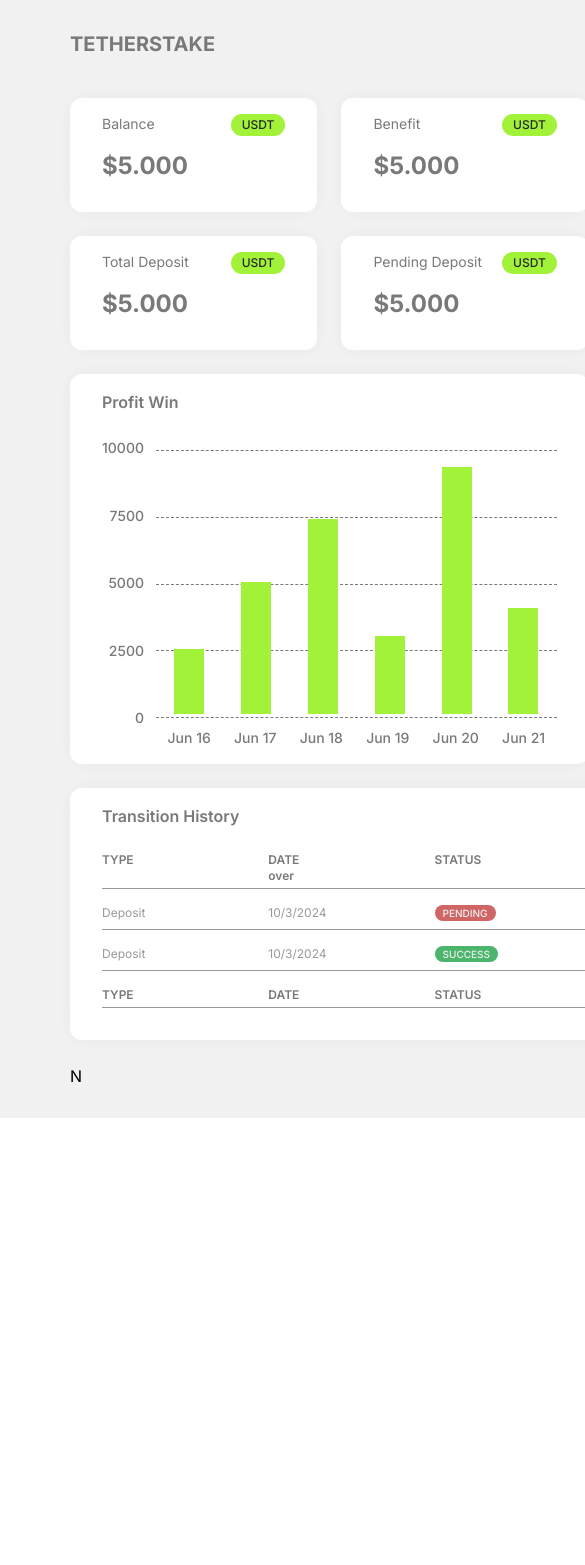
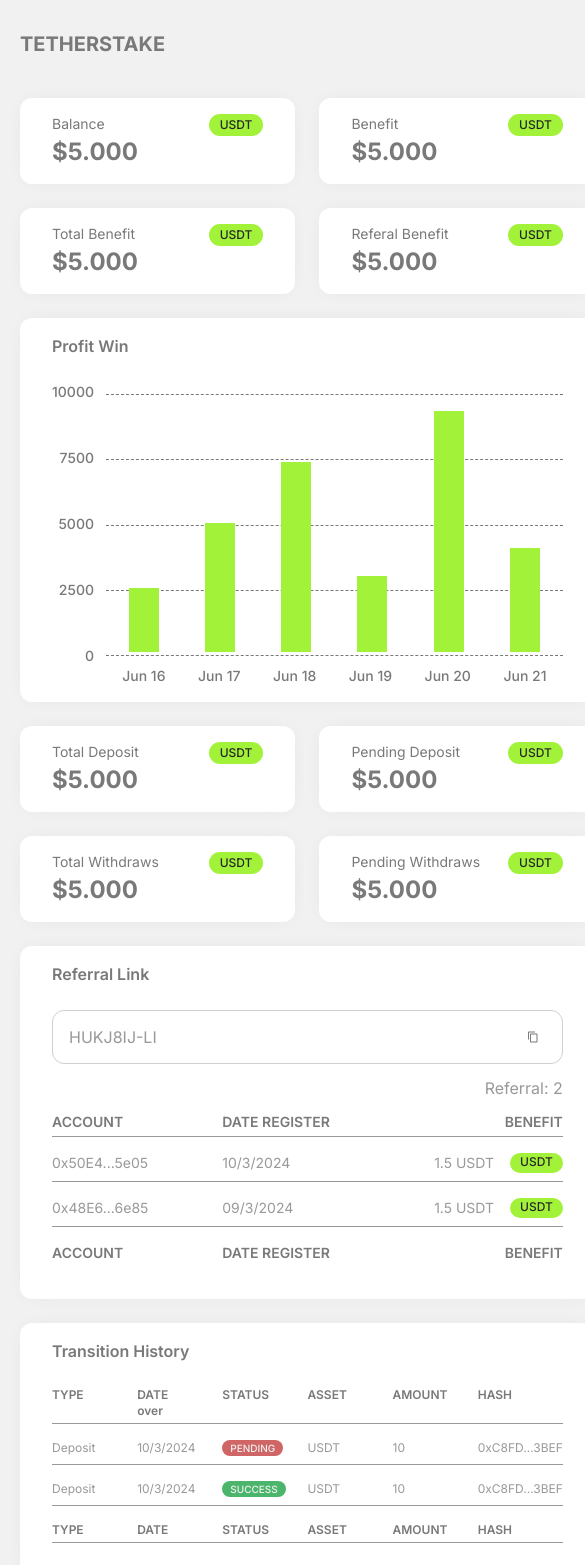
Before and after one commit to kolostring/tetherstake-layout, a React (Vite) app: page / in a window 390 px wide. Shown: the top 1565 px of the page, 585 px wide, since content can reach past the window. Before the commit the page ends 1118 px from the top, so only its background shows below. Built offline with nearby package versions, Linux system fonts and the light colour scheme.

Commit message:
feat: responsive support

```diff
--- a/src/App.tsx
+++ b/src/App.tsx
@@ -59,13 +59,13 @@ const transactionHistory = [
 
 function App() {
   return (
-    <div className="grid min-h-svh min-w-max grid-rows-[auto_1fr] bg-design-light px-[70px] py-[30px] font-inter dark:bg-design-black">
+    <div className="grid min-h-svh min-w-max grid-rows-[auto_1fr] bg-design-light px-5 py-[30px] font-inter lg:px-[70px] dark:bg-design-black">
       <Navbar />
-      <div className="container mx-auto grid grid-cols-4 grid-rows-7 gap-6">
+      <div className="container mx-auto grid grid-cols-2 gap-6 lg:grid-rows-[auto_auto_auto_1fr] lg:grid-cols-4">
         {figures.map((figure) => (
           <div
             key={figure.name}
-            className="card grid grid-cols-[1fr_auto] overflow-hidden"
+            className="card grid h-fit grid-cols-[1fr_auto] overflow-hidden"
           >
             <h3 className="text-sm text-design-gray-dark dark:text-design-gray">
               {figure.name}
@@ -81,7 +81,7 @@ function App() {
             </h1>
           </div>
         ))}
-        <section className="card col-span-2 col-start-1 row-span-3 grid grid-rows-[auto_1fr]">
+        <section className="card col-span-2 row-start-3 grid min-h-96 grid-rows-[auto_1fr]">
           <h1 className="mb-6 text-base font-semibold text-design-gray-dark dark:text-design-gray-light">
             Profit Win
           </h1>
@@ -94,7 +94,7 @@ function App() {
             />
           </div>
         </section>
-        <section className="card col-span-2 col-start-3 row-span-3">
+        <section className="card col-span-2">
           <h1 className="mb-6 text-base font-semibold text-design-gray-dark dark:text-design-gray-light">
             Referral Link
           </h1>
@@ -145,7 +145,7 @@ function App() {
             </div>
           </div>
         </section>
-        <section className="card col-span-4 col-start-1 row-span-2">
+        <section className="card col-span-2 lg:col-span-4">
           <h1 className="mb-6 text-base font-semibold text-design-gray-dark dark:text-design-gray-light">
             Transition History
           </h1>
@@ -193,7 +193,6 @@ function App() {
             </div>
           </div>
         </section>
-        N
       </div>
     </div>
   );
```
